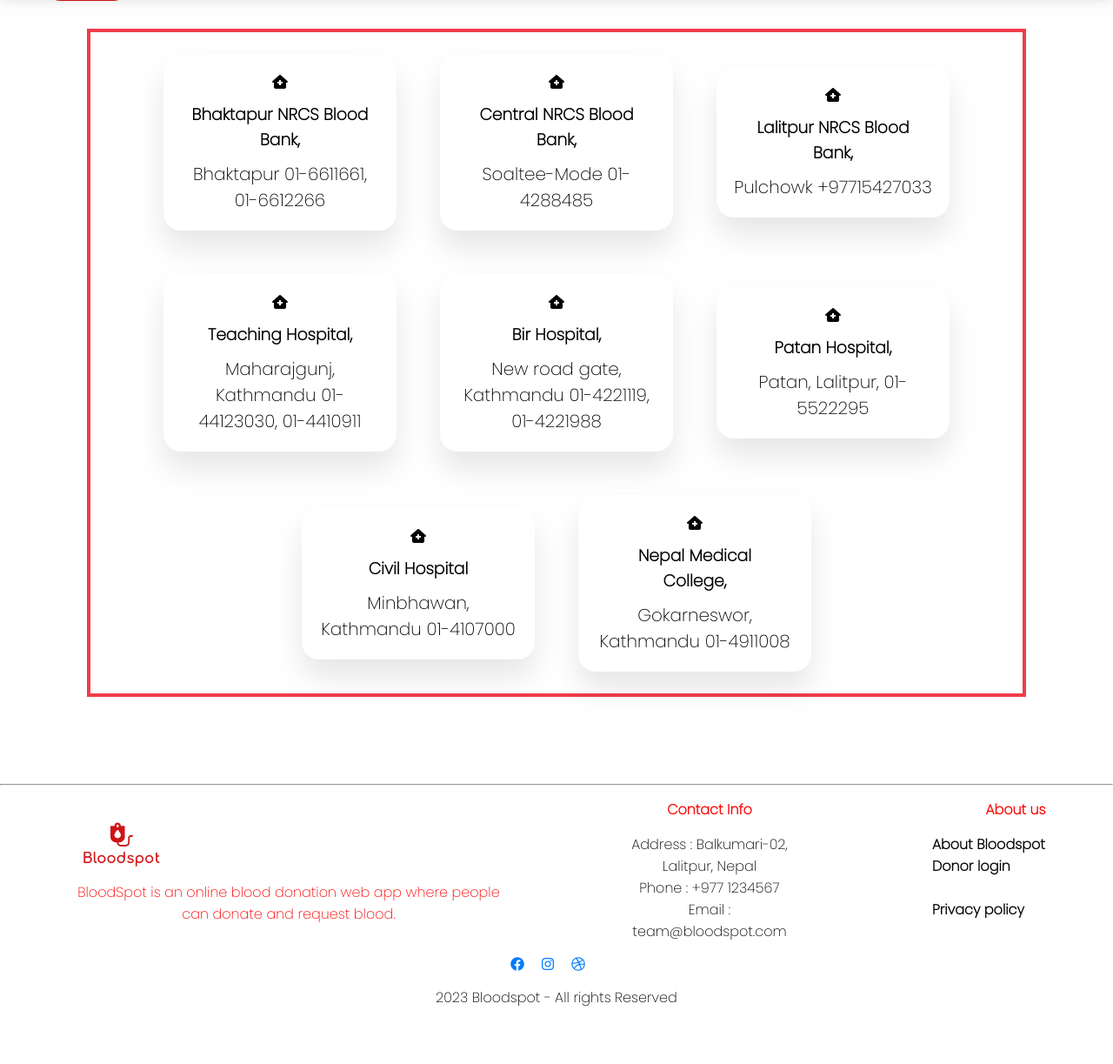
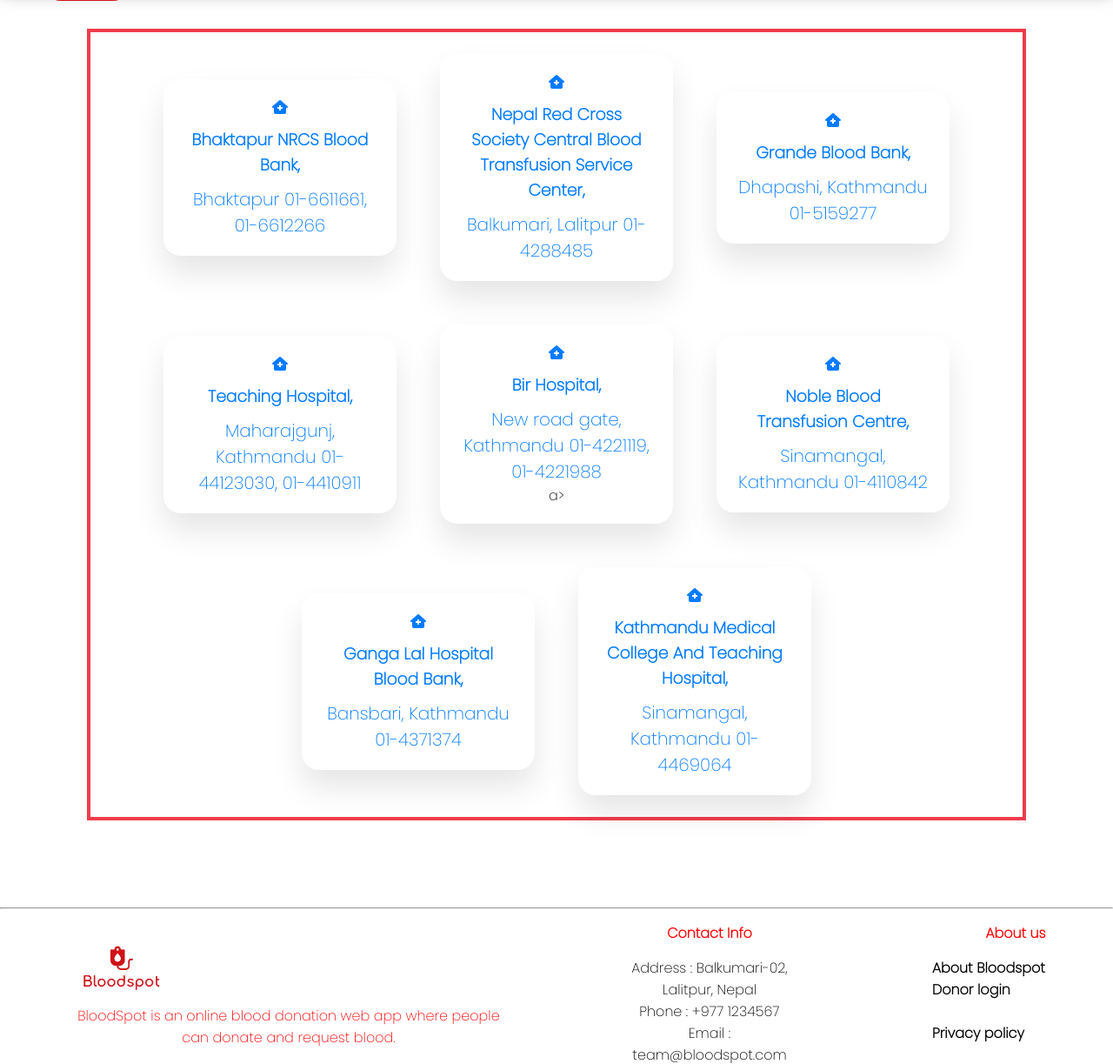
Before and after one commit to Dinanath99/Bloodspot, a PHP site: page /info.php in a window 1280 px wide. Shown: the part 92-1315 px from the top of the page at 87% size. Before the commit the page ends 1249 px from the top, so only its background shows below. Run offline with PHP 8.4, Linux system fonts and the light colour scheme.

Commit message:
bloodbank information

```diff
--- a/info.php
+++ b/info.php
@@ -115,7 +115,8 @@
         Major blood banks in and around Kathmandu Valley.
     </h4>
     <div class="blood_type">
-        <div class="card">
+        <div class="card" >
+            <a href="https://www.google.com/maps/place/Nepal+Red+Cross+Society+Bhaktapur+District+Chapter/@27.6724408,85.4197268,17z/data=!3m1!4b1!4m6!3m5!1s0x39eb1aa4a1a6b0d9:0x1a0f1c68f517736d!8m2!3d27.6724408!4d85.4223017!16s%2Fg%2F1tg7_wwl?entry=ttu" target="_blank">
             <i class="fa-solid fa-house-medical"></i>
             <h3>
                 Bhaktapur NRCS Blood Bank,
@@ -124,31 +125,35 @@
                 Bhaktapur
                 01-6611661, 01-6612266
             </p>
+        </div>
+
+        <div class="card" >
+            <a href="https://goo.gl/maps/PMGGbEqGBGx8bDr68?coh=178572&entry=tt" target="_blank">
+            <i class="fa-solid fa-house-medical"></i>
+            <h3>
+                Nepal Red Cross Society Central Blood Transfusion Service Center,
+            </h3>
+            <p>
+                Balkumari, Lalitpur
+                01-4288485
+            </p>
+            </a>
+        </div>
+        <div class="card" onclick="redirectToMap(27.67894643751513, 85.31216916051774)" >
+            <a href="https://goo.gl/maps/dSoMZ3dWpRVSyMD29?coh=178572&entry=tt"  target="_blank">
+            <i class="fa-solid fa-house-medical"></i>
+            <h3>
+                Grande Blood Bank,
+            </h3>
+            <p>
+                Dhapashi, Kathmandu
+                01-5159277
+            </p>
+            </a>
 
         </div>
-        <div class="card">
-            <i class="fa-solid fa-house-medical"></i>
-            <h3>
-                Central NRCS Blood Bank,
-            </h3>
-            <p>
-                Soaltee-Mode
-                01- 4288485
-            </p>
-
-        </div>
-        <div class="card">
-            <i class="fa-solid fa-house-medical"></i>
-            <h3>
-                Lalitpur NRCS Blood Bank,
-            </h3>
-            <p>
-                Pulchowk
-                +97715427033
-            </p>
-
-        </div>
-        <div class="card">
+        <div class="card" >
+            <a href="https://goo.gl/maps/T1L1FSPxTyAEiSQq7?coh=178572&entry=tt" target="_blank">
             <i class="fa-solid fa-house-medical"></i>
             <h3>
                 Teaching Hospital,
@@ -157,55 +162,58 @@
                 Maharajgunj, Kathmandu
                 01-44123030, 01-4410911
             </p>
-
+            </a>
         </div>
         <div class="card">
+            <a href="https://goo.gl/maps/ELYXjMDYwogTddtd7?coh=178572&entry=tt" target="_blank">
             <i class="fa-solid fa-house-medical"></i>
             <h3>
-                Bir Hospital,
+               Bir Hospital,
             </h3>
             <p>
                 New road gate, Kathmandu
                 01-4221119, 01-4221988
             </p>
-
+            </a>a>
+        </div>
+        <div class="card" >
+            <a href="https://goo.gl/maps/qRFx8oPUkRJwzPEu7?coh=178572&entry=tt" target="_blank">
+            <i class="fa-solid fa-house-medical"></i>
+            <h3>
+               Noble Blood Transfusion Centre,
+            </h3>
+            <p>
+                Sinamangal, Kathmandu
+                01-4110842
+            </p>
+            </a>
         </div>
         <div class="card">
+            <a href="https://goo.gl/maps/sjBUd2Rm9Fj5ATde6?coh=178572&entry=tt" target="_blank">
             <i class="fa-solid fa-house-medical"></i>
             <h3>
-                Patan Hospital,
+             Ganga Lal Hospital Blood Bank,
             </h3>
             <p>
-                Patan, Lalitpur,
-                01-5522295
+                Bansbari, Kathmandu
+                01-4371374
             </p>
-
+            </a>
         </div>
-        <div class="card">
+        <div class="card" >
+            <a href="https://goo.gl/maps/LMokfQZmxeAP4K4C7?coh=178572&entry=tt" target="_blank">
             <i class="fa-solid fa-house-medical"></i>
             <h3>
-                Civil Hospital
-            </h3>
-            <p>
-                Minbhawan, Kathmandu
-                01-4107000
+            Kathmandu Medical College And Teaching Hospital,
+        </h3>
+        <p>
+            Sinamangal, Kathmandu
+            01-4469064
             </p>
-
-        </div>
-        <div class="card">
-            <i class="fa-solid fa-house-medical"></i>
-            <h3>
-                Nepal Medical College,
-            </h3>
-            <p>
-                Gokarneswor, Kathmandu
-                01-4911008
-            </p>
-
+        </a>
         </div>
 
     </div>
-
     <!-- Footer section -->
 
     <hr>
--- a/requestblood.php
+++ b/requestblood.php
@@ -129,6 +129,12 @@ if (!isset($_SESSION['user_id'])) {
                         <input type="file" id="image" name="image">
                     </div>
 
+                    <div class="group quantity">
+                        <label for="qty">Quantity</label>
+                        <input type="number" id="qty" name="qty" placeholder="Quantity">
+                        <div id="qty-error" class="error-message"></div>
+                    </div>
+
                     <div class="group address">
 
                         <label for="address">Address</label>
```
Also changed, not shown: reqblood.js (+4 -5 lines), requestdb.php (+5 -2 lines). Lines whose indentation alone changed are shown as unchanged.
